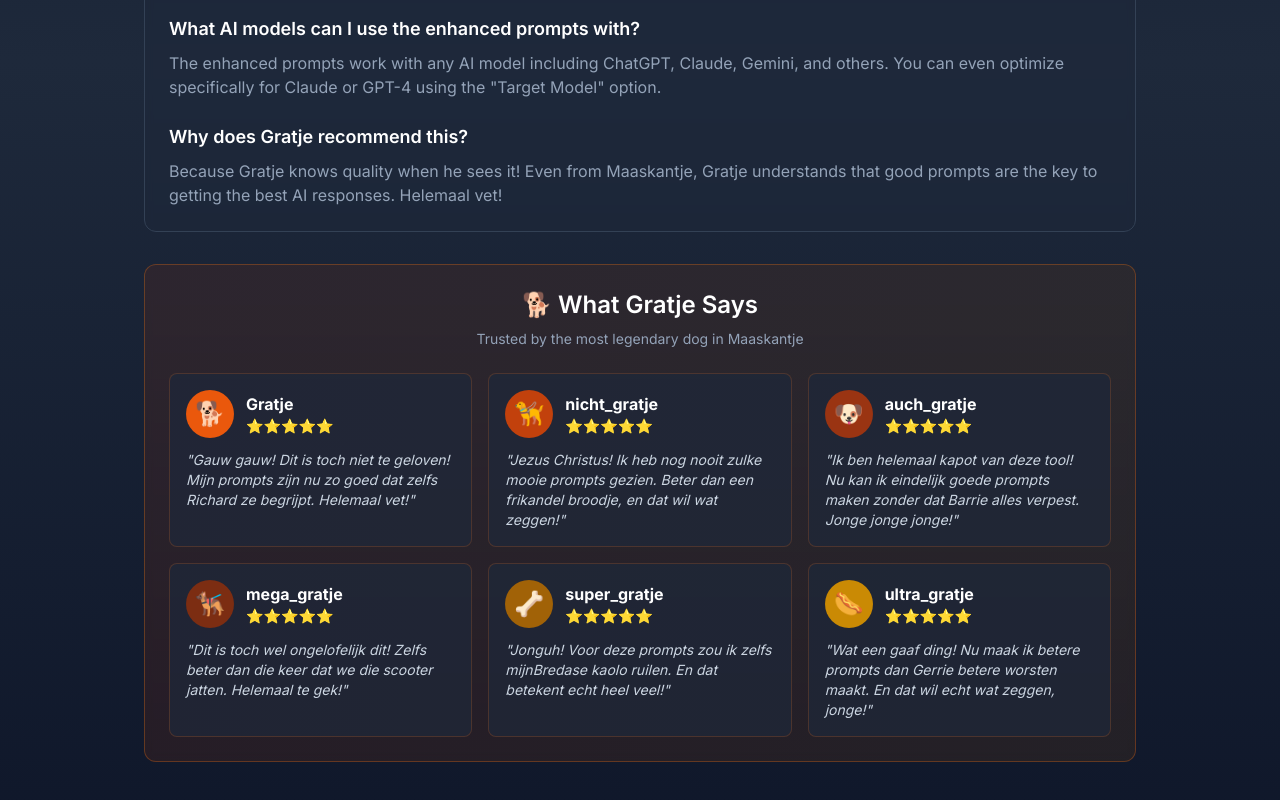
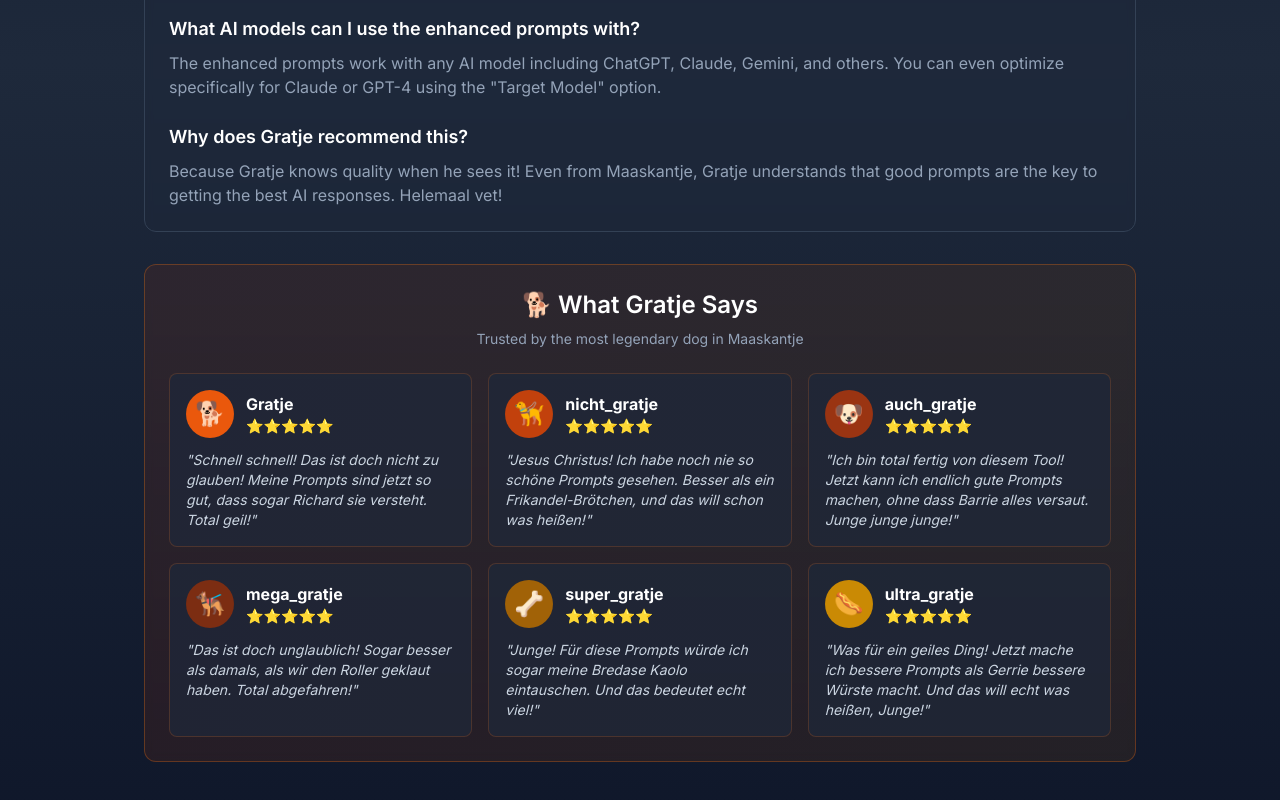
Before and after one commit to spleger/promptforge, a Next.js app: page /faq in a window 1280 px wide. Shown: the part 719-1519 px from the top of the page. Built offline with nearby package versions, Linux system fonts and the light colour scheme.

Commit message:
Translate Gratje testimonials to German on FAQ page

```diff
--- a/app/faq/page.tsx
+++ b/app/faq/page.tsx
@@ -88,7 +88,7 @@
                 </div>
               </div>
               <p className="text-slate-300 text-sm italic">
-                "Gauw gauw! Dit is toch niet te geloven! Mijn prompts zijn nu zo goed dat zelfs Richard ze begrijpt. Helemaal vet!"
+                "Schnell schnell! Das ist doch nicht zu glauben! Meine Prompts sind jetzt so gut, dass sogar Richard sie versteht. Total geil!"
               </p>
             </div>
 
@@ -104,7 +104,7 @@
                 </div>
               </div>
               <p className="text-slate-300 text-sm italic">
-                "Jezus Christus! Ik heb nog nooit zulke mooie prompts gezien. Beter dan een frikandel broodje, en dat wil wat zeggen!"
+                "Jesus Christus! Ich habe noch nie so schöne Prompts gesehen. Besser als ein Frikandel-Brötchen, und das will schon was heißen!"
               </p>
             </div>
 
@@ -120,7 +120,7 @@
                 </div>
               </div>
               <p className="text-slate-300 text-sm italic">
-                "Ik ben helemaal kapot van deze tool! Nu kan ik eindelijk goede prompts maken zonder dat Barrie alles verpest. Jonge jonge jonge!"
+                "Ich bin total fertig von diesem Tool! Jetzt kann ich endlich gute Prompts machen, ohne dass Barrie alles versaut. Junge junge junge!"
               </p>
             </div>
 
@@ -136,7 +136,7 @@
                 </div>
               </div>
               <p className="text-slate-300 text-sm italic">
-                "Dit is toch wel ongelofelijk dit! Zelfs beter dan die keer dat we die scooter jatten. Helemaal te gek!"
+                "Das ist doch unglaublich! Sogar besser als damals, als wir den Roller geklaut haben. Total abgefahren!"
               </p>
             </div>
 
@@ -152,7 +152,7 @@
                 </div>
               </div>
               <p className="text-slate-300 text-sm italic">
-                "Jonguh! Voor deze prompts zou ik zelfs mijnBredase kaolo ruilen. En dat betekent echt heel veel!"
+                "Junge! Für diese Prompts würde ich sogar meine Bredase Kaolo eintauschen. Und das bedeutet echt viel!"
               </p>
             </div>
 
@@ -168,7 +168,7 @@
                 </div>
               </div>
               <p className="text-slate-300 text-sm italic">
-                "Wat een gaaf ding! Nu maak ik betere prompts dan Gerrie betere worsten maakt. En dat wil echt wat zeggen, jonge!"
+                "Was für ein geiles Ding! Jetzt mache ich bessere Prompts als Gerrie bessere Würste macht. Und das will echt was heißen, Junge!"
               </p>
             </div>
           </div>
```
